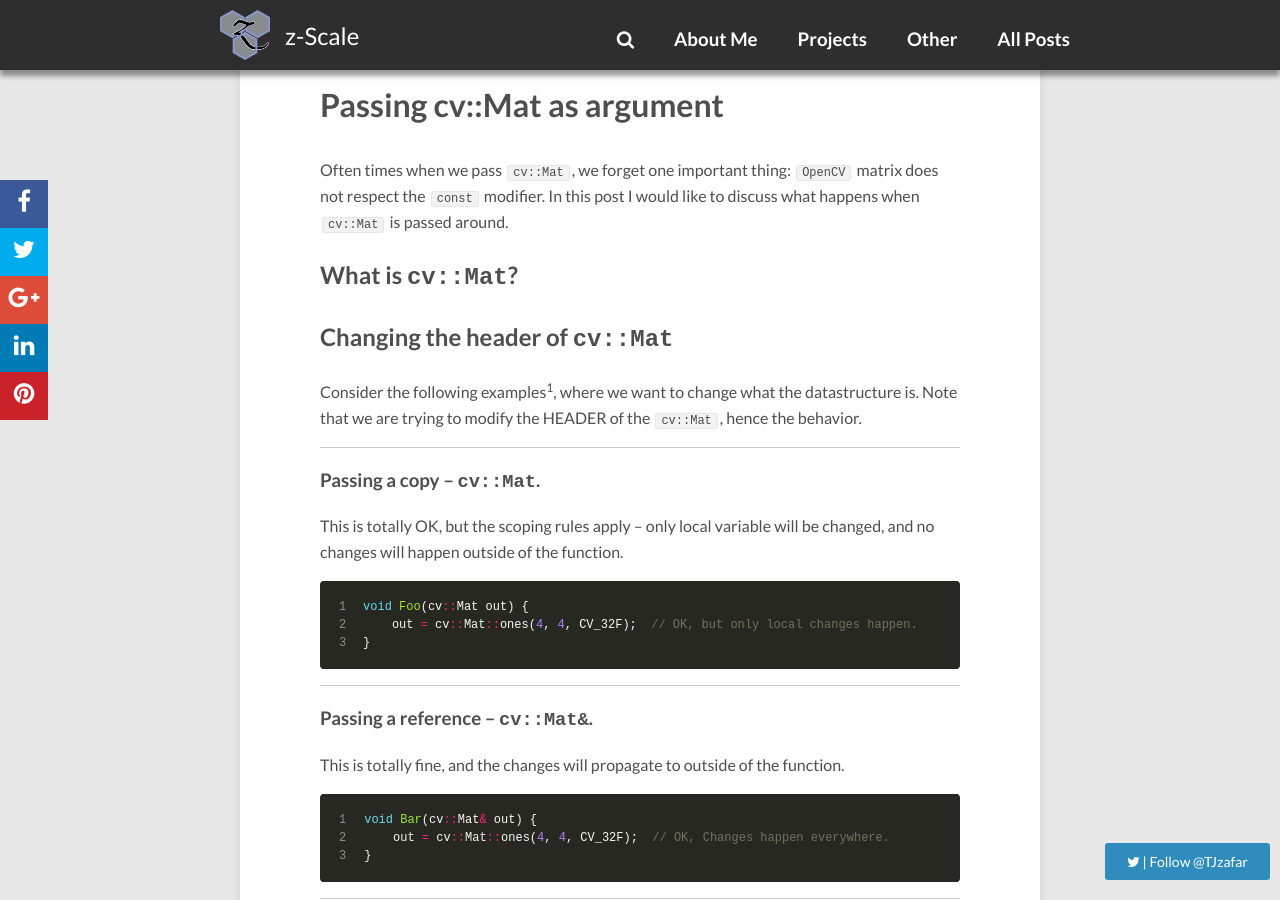
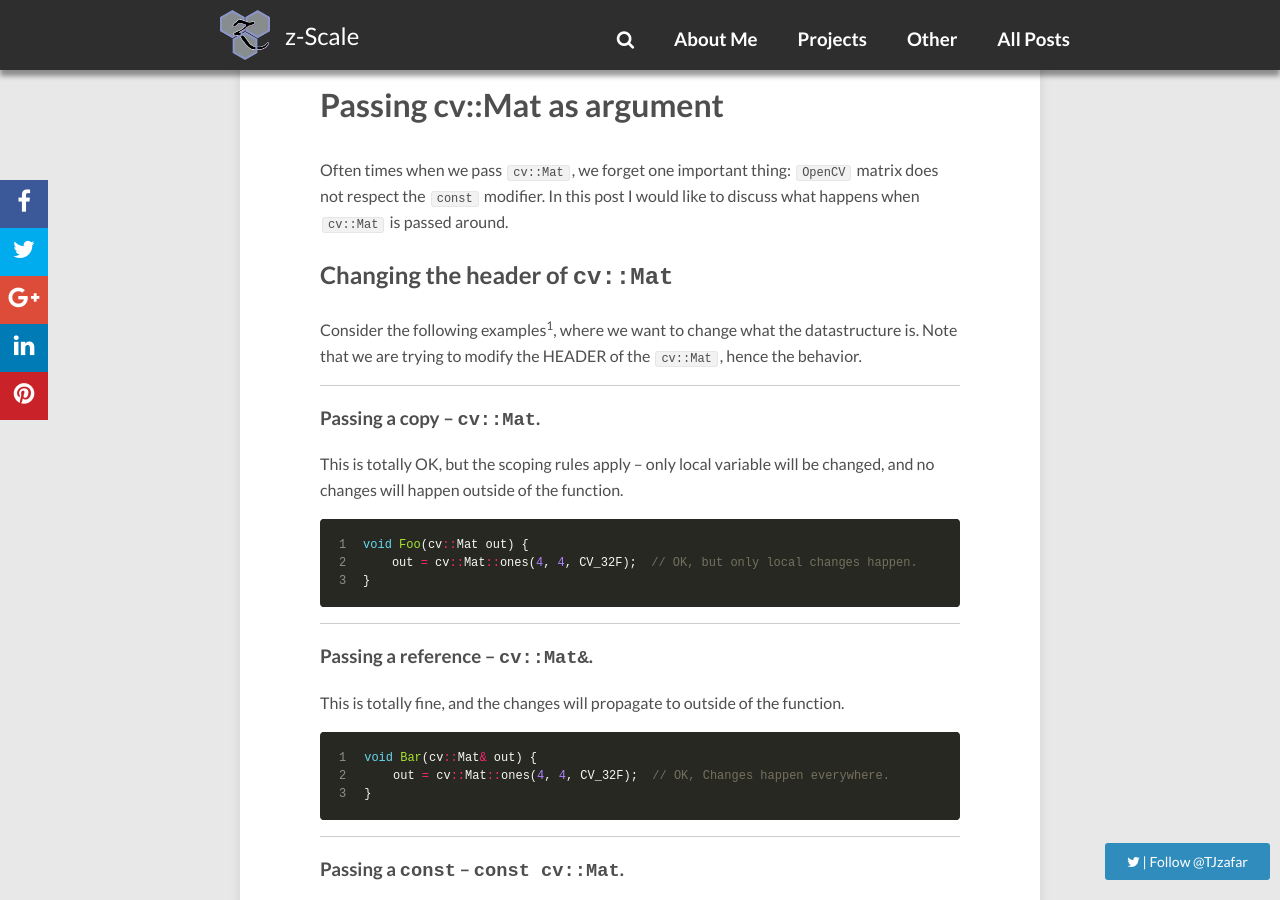
Before and after one commit to zafartahirov/zafartahirov.github.io, a Jekyll site: the page built from _posts/2018-03-07-passing-cv-mat-as-argument.md, in a window 1280 px wide and 900 px high, scrolled down 348 px. Built offline with Jekyll 4.4.1, drawn with Linux system fonts in a browser that asks for light colours; nearby versions of some CDN libraries; comment, search, counter and statistics services are not loaded.

Commit message:
AUTOCOMMIT(zafar): Fri Mar  9 15:59:20 PST 2018

```diff
--- a/_posts/2018-03-07-passing-cv-mat-as-argument.md
+++ b/_posts/2018-03-07-passing-cv-mat-as-argument.md
@@ -16,8 +16,6 @@ Often times when we pass `cv::Mat`, we forget one important thing: `OpenCV` matr
 In this post I would like to discuss what happens when `cv::Mat` is passed around.
 
 <!-- more -->
-
-## What is `cv::Mat`?
 
 ## Changing the header of `cv::Mat`
 Consider the following examples[^1], where we want to change what the datastructure is.
```
